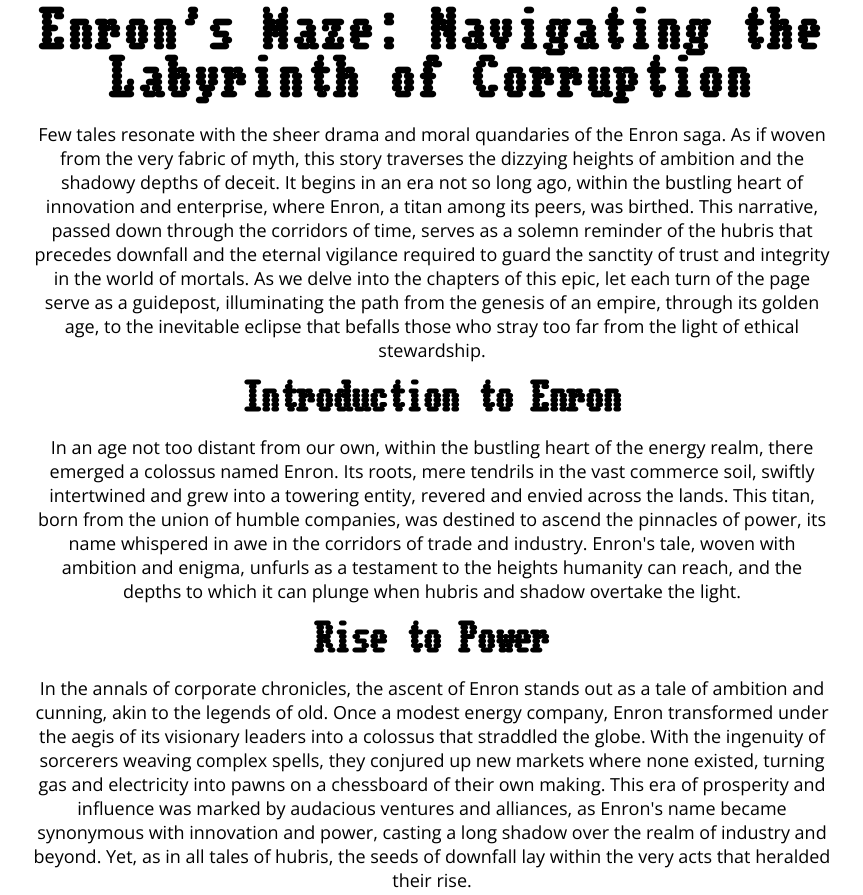
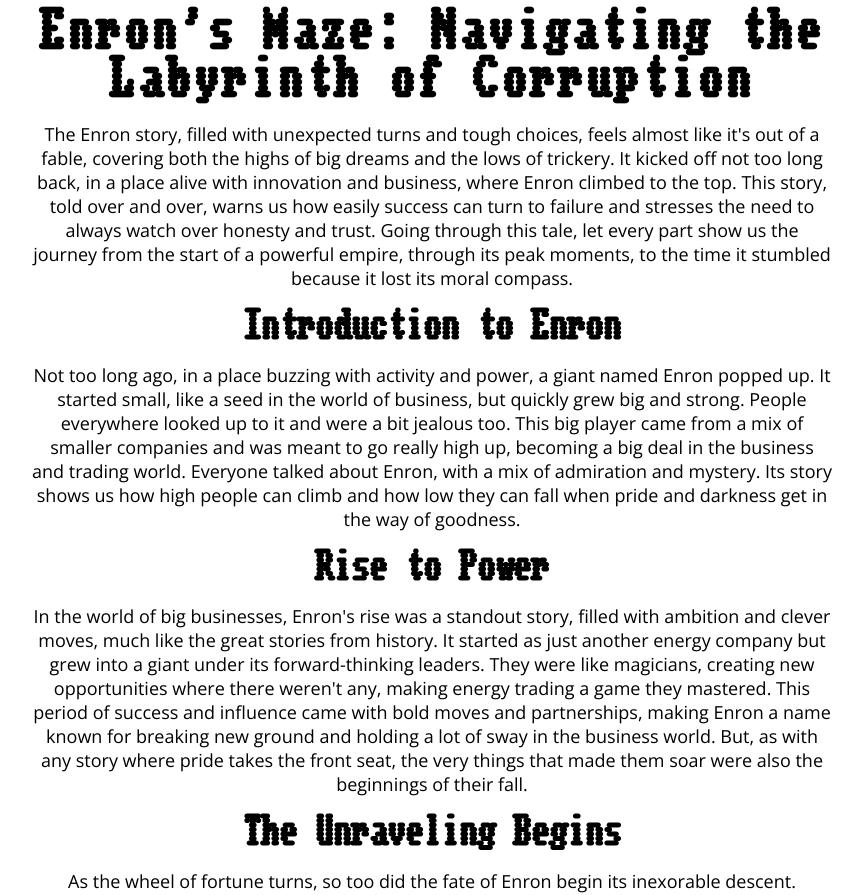
Before and after one commit to COMP426Spring2024/a01-leoata, a plain HTML site: page index.html in a window 1280 px wide. Shown: the part 220-1115 px from the top of the page, without its empty margins (208-1071 px from the left). Drawn offline with Linux system fonts and the light colour scheme.

Commit message:
better content

```diff
--- a/index.html
+++ b/index.html
@@ -21,34 +21,35 @@
 <div class="content-container">
     <h1>Enron's Maze: Navigating the Labyrinth of Corruption</h1>
     <p>
-        Few tales resonate with the sheer drama and moral quandaries of the Enron saga. As if woven from the very fabric
-        of myth, this story traverses the dizzying heights of ambition and the shadowy depths of deceit. It begins in an
-        era not so long ago, within the bustling heart of innovation and enterprise, where Enron, a titan among its
-        peers, was birthed. This narrative, passed down through the corridors of time, serves as a solemn reminder of
-        the hubris that precedes downfall and the eternal vigilance required to guard the sanctity of trust and
-        integrity in the world of mortals. As we delve into the chapters of this epic, let each turn of the page serve
-        as a guidepost, illuminating the path from the genesis of an empire, through its golden age, to the inevitable
-        eclipse that befalls those who stray too far from the light of ethical stewardship.
+        The Enron story, filled with unexpected turns and tough choices, feels almost like it's out of a fable, covering
+        both the highs of big dreams and the lows of trickery. It kicked off not too long back, in a place alive with
+        innovation and business, where Enron climbed to the top. This story, told over and over, warns us how easily
+        success can turn to failure and stresses the need to always watch over honesty and trust. Going through this
+        tale, let every part show us the journey from the start of a powerful empire, through its peak moments, to the
+        time it stumbled because it lost its moral compass.
     </p>
     <h2>Introduction to Enron</h2>
     <p>
-        In an age not too distant from our own, within the bustling heart of the energy realm, there emerged a colossus
-        named Enron. Its roots, mere tendrils in the vast commerce soil, swiftly intertwined and grew into a towering
-        entity, revered and envied across the lands. This titan, born from the union of humble companies, was destined
-        to ascend the pinnacles of power, its name whispered in awe in the corridors of trade and industry. Enron's
-        tale, woven with ambition and enigma, unfurls as a testament to the heights humanity can reach, and the depths
-        to which it can plunge when hubris and shadow overtake the light.
+
+        Not too long ago, in a place buzzing with activity and power, a giant named Enron popped up. It started small,
+        like a seed in the world of business, but quickly grew big and strong. People everywhere looked up to it and
+        were a bit jealous too. This big player came from a mix of smaller companies and was meant to go really high up,
+        becoming a big deal in the business and trading world. Everyone talked about Enron, with a mix of admiration and
+        mystery. Its story shows us how high people can climb and how low they can fall when pride and darkness get in
+        the way of goodness.
+
+
     </p>
     <h2>Rise to Power</h2>
     <p>
 
-        In the annals of corporate chronicles, the ascent of Enron stands out as a tale of ambition and cunning, akin to
-        the legends of old. Once a modest energy company, Enron transformed under the aegis of its visionary leaders
-        into a colossus that straddled the globe. With the ingenuity of sorcerers weaving complex spells, they conjured
-        up new markets where none existed, turning gas and electricity into pawns on a chessboard of their own making.
-        This era of prosperity and influence was marked by audacious ventures and alliances, as Enron's name became
-        synonymous with innovation and power, casting a long shadow over the realm of industry and beyond. Yet, as in
-        all tales of hubris, the seeds of downfall lay within the very acts that heralded their rise.
+        In the world of big businesses, Enron's rise was a standout story, filled with ambition and clever moves, much
+        like the great stories from history. It started as just another energy company but grew into a giant under its
+        forward-thinking leaders. They were like magicians, creating new opportunities where there weren't any, making
+        energy trading a game they mastered. This period of success and influence came with bold moves and partnerships,
+        making Enron a name known for breaking new ground and holding a lot of sway in the business world. But, as with
+        any story where pride takes the front seat, the very things that made them soar were also the beginnings of
+        their fall.
     </p>
     <h2>The Unraveling Begins</h2>
     <p>
@@ -61,7 +62,9 @@
         This was the twilight of Enron's golden age, a harbinger of the storm that was to engulf it whole.
     </p>
     <h2>Financial Manipulation Exposed</h2>
-    <p>In the unfolding saga, the moment arrived when the veils of Enron's grand illusion were torn asunder, laying bare
+    <p>
+        In the unfolding saga, the moment arrived when the veils of Enron's grand illusion were torn asunder, laying
+        bare
         the alchemy of deceit at its core. Scribes and seekers of truth delved deep into the arcane ledgers, revealing a
         labyrinth of financial machinations that had inflated the titan's might beyond the realms of reality. Ingenious
         yet ethereal constructs, once hailed as strokes of genius, were unmasked as mere phantoms, conjured to hide the
@@ -72,15 +75,13 @@
     </p>
     <h2>Legal Fallout</h2>
     <p>
-        As the echoes of Enron's downfall reverberated through the halls of justice, the once untouchable titans,
-        Kenneth Lay, Jeffrey Skilling, and Andrew Fastow, found themselves ensnared by the very webs they had woven. The
-        pantheon of Enron's leadership, revered for their acumen, now stood before the scales of justice, their fates
-        hanging in the balance. Lay, the architect of Enron's ascent, Skilling, the mastermind of its strategies, and
-        Fastow, the keeper of its secrets, were each called to account for the chimeras they had created. In a trial
-        that seemed as much a clash of titans as a legal proceeding, the erstwhile kings of industry were stripped of
-        their cloaks of invincibility, their actions laid bare before the world. The gavel's fall marked not just the
-        end of their reign but served as a solemn reminder of the price of hubris, echoing through the corridors of
-        power and beyond.
+        When the Enron scandal broke out, it sent shockwaves through the courts. Big shots like Kenneth Lay, Jeffrey
+        Skilling, and Andrew Fastow, who were once on top, got caught up in their own mess. These guys, who everyone
+        thought were so smart, had to face the music in court. Lay, who built Enron up, Skilling, who came up with their
+        plans, and Fastow, who hid their secrets, all had to answer for the mess they made. The trial was a big deal,
+        like a showdown, and these former bigwigs were shown to be just regular folks in the end. When the judge banged
+        the gavel, it was more than just the end for them; it was a warning about getting too cocky, and that message
+        rang out loud and clear everywhere.
     </p>
     <h2>Impact on Investors and Employees</h2>
     <p>
@@ -161,7 +162,8 @@
         </tr>
         </tbody>
     </table>
-    <p>From <a href="https://www.forbes.com/2003/02/03/cz_df_0203enron.html?sh=72601cd82b03" style="color: blue">Forbes</a></p>
+    <p>From <a href="https://www.forbes.com/2003/02/03/cz_df_0203enron.html?sh=72601cd82b03"
+               style="color: blue">Forbes</a></p>
     <h2>Vocabulary</h2>
     <div class="vocabulary-section">
         <select id="vocabSelector" onchange="showDefinition()">
@@ -173,15 +175,19 @@
         <div id="definitionContainer">
             <div id="spv" class="definition">
                 <h3>Special Purpose Vehicle (SPV)</h3>
-                <p >A Special Purpose Vehicle (SPV) is a subsidiary created by a parent company to isolate financial risk. Its legal status as a separate entity makes its obligations secure even if the parent company goes bankrupt.</p>
+                <p>A Special Purpose Vehicle (SPV) is a subsidiary created by a parent company to isolate financial
+                    risk. Its legal status as a separate entity makes its obligations secure even if the parent company
+                    goes bankrupt.</p>
             </div>
             <div id="mtm" class="definition" style="display:none;">
                 <h3>Mark-to-Market</h3>
-                <p>Mark-to-Market Accounting is a method of measuring the fair value of accounts that can fluctuate over time, such as assets and liabilities, by assessing them at their current market values.</p>
+                <p>Mark-to-Market Accounting is a method of measuring the fair value of accounts that can fluctuate over
+                    time, such as assets and liabilities, by assessing them at their current market values.</p>
             </div>
             <div id="shortSeller" class="definition" style="display:none;">
                 <h3>Short Seller</h3>
-                <p>A Short Seller is an investor who borrows a stock, sells it on the open market, and expects to buy it back later for less money. This strategy bets on the decline in the stock's price.</p>
+                <p>A Short Seller is an investor who borrows a stock, sells it on the open market, and expects to buy it
+                    back later for less money. This strategy bets on the decline in the stock's price.</p>
 
             </div>
         </div>
```
